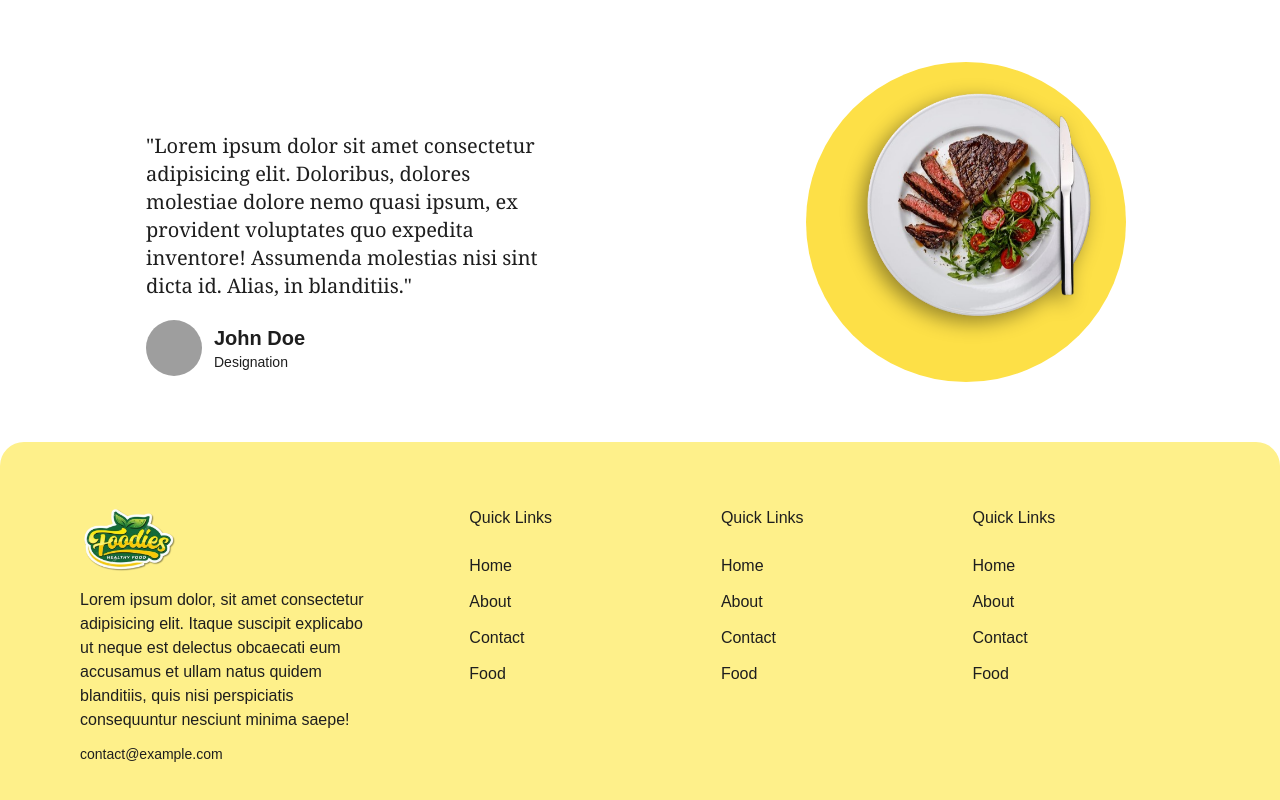
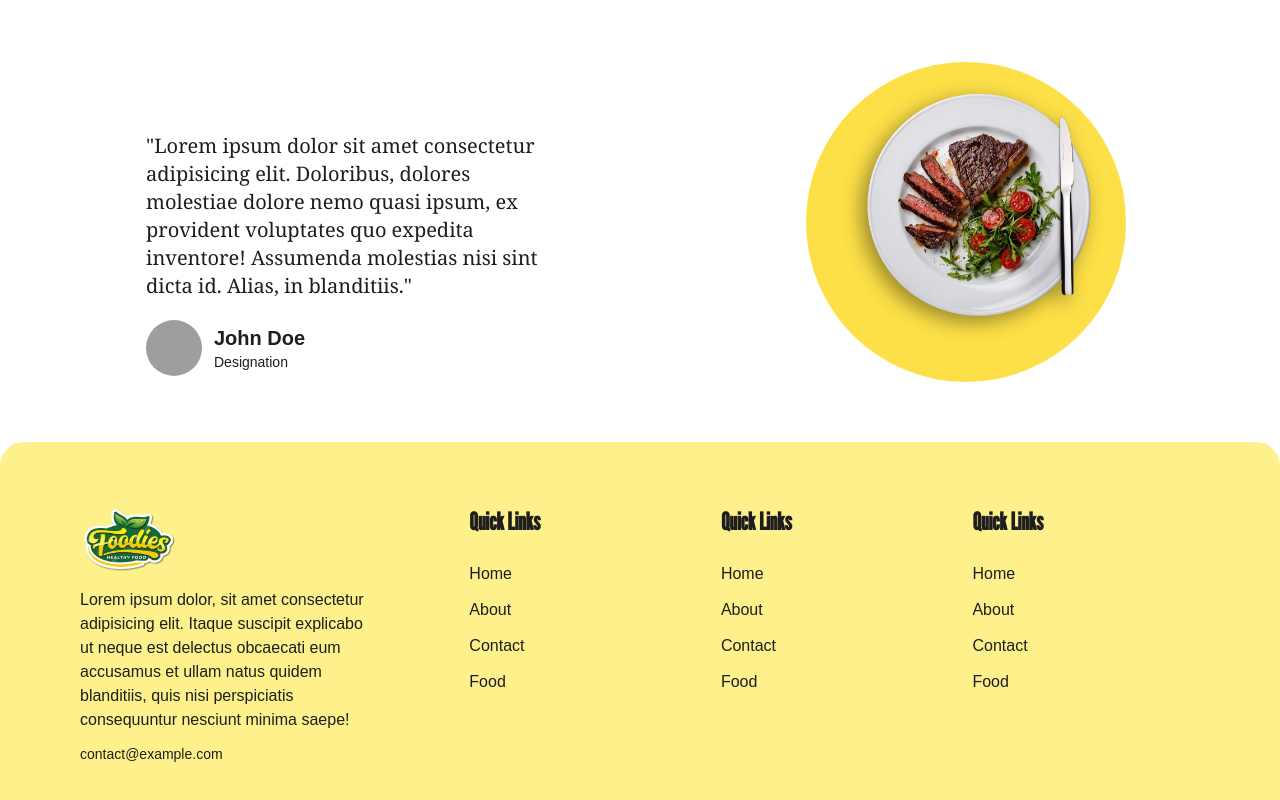
Before and after one commit to sanilal/React-Framer-Motion-restaurant-SPA, a React (Vite) app: page / in a window 1280 px wide. Shown: the part 2375-3175 px from the top of the page. Built offline with nearby package versions, Linux system fonts and the light colour scheme; grey boxes are pictures that could not be loaded.

Commit message:
Finished

```diff
--- a/src/components/Footer/Footer.jsx
+++ b/src/components/Footer/Footer.jsx
@@ -22,7 +22,7 @@ const Footer = () => {
 {/* Quick links */}
 <div className="col-span-2 grid grid-cols-2 md:grid-cols-3 gap-6">
     <div>
-        <h3>Quick Links</h3>
+        <h3 className="text-2xl font-semibold font-league">Quick Links</h3>
         <ul className='space-y-3 mt-6'>
             <li className="footer-link">Home</li>
             <li className="footer-link">About</li>
@@ -31,7 +31,7 @@ const Footer = () => {
         </ul>
     </div>
     <div>
-        <h3>Quick Links</h3>
+        <h3 className="text-2xl font-semibold font-league">Quick Links</h3>
         <ul className='space-y-3 mt-6'>
             <li className="footer-link">Home</li>
             <li className="footer-link">About</li>
@@ -40,7 +40,7 @@ const Footer = () => {
         </ul>
     </div>
     <div>
-        <h3>Quick Links</h3>
+        <h3 className="text-2xl font-semibold font-league">Quick Links</h3>
         <ul className='space-y-3 mt-6'>
             <li className="footer-link">Home</li>
             <li className="footer-link">About</li>
```
